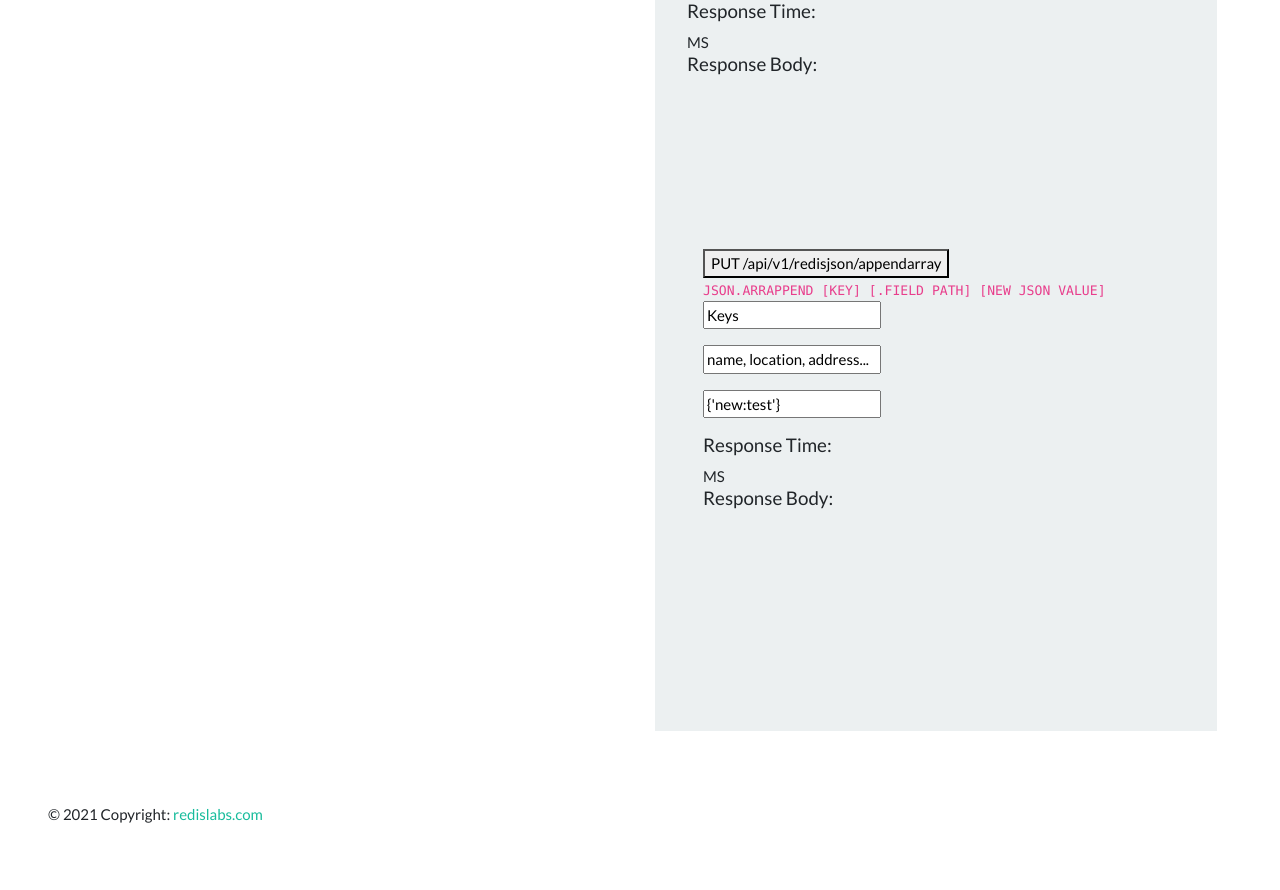
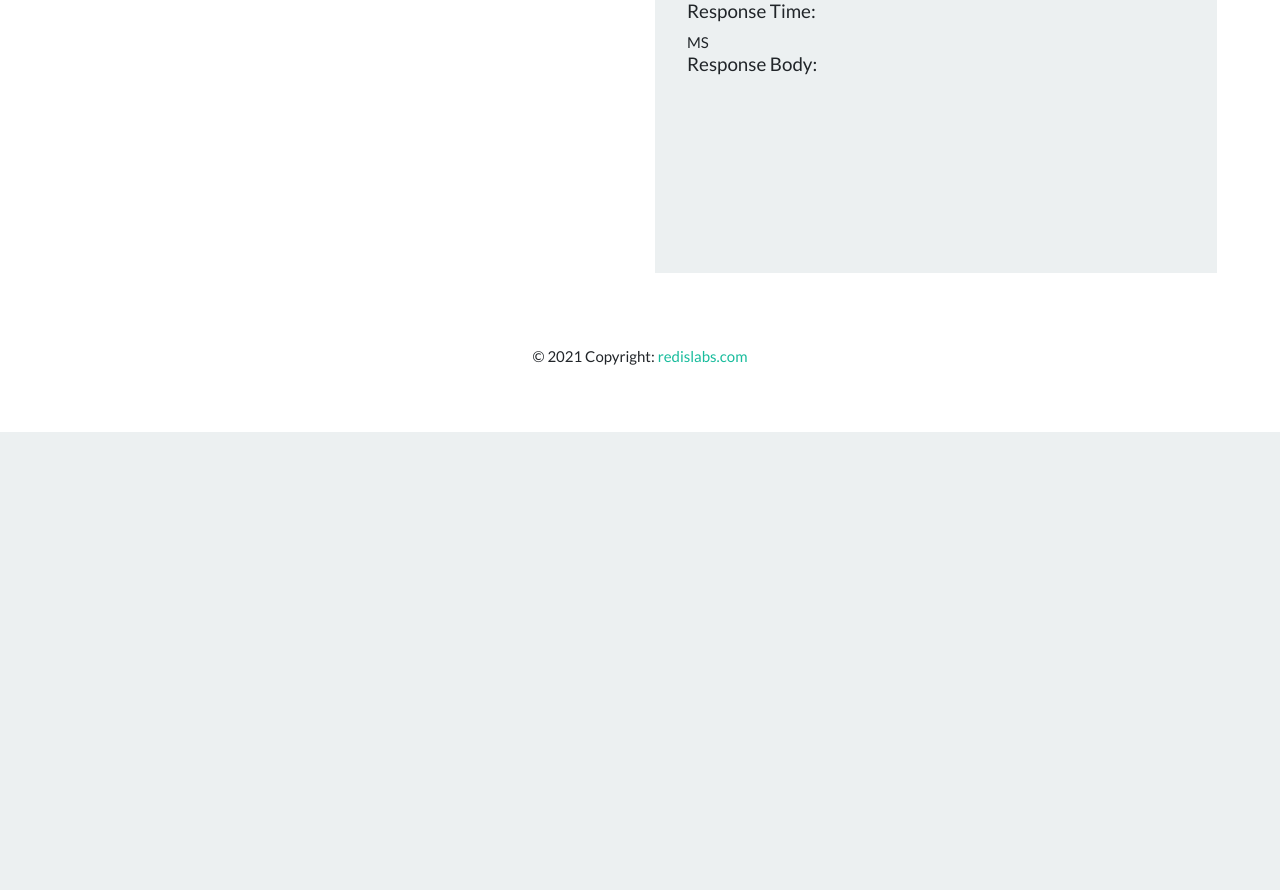
Before and after one commit to shannonwho/redisJSON_loadtesting, a Flask app: page /examples in a window 1280 px wide. Shown: the part 1417-2307 px from the top of the page. After the commit the page ends 1849 px from the top, so only its background shows below. Run offline with Flask 2, Linux system fonts and the light colour scheme; some libraries are stand-ins or nearby versions.

Commit message:
Update README and rearrange testset.

```diff
--- a/demo/templates/examples.html
+++ b/demo/templates/examples.html
@@ -128,27 +128,6 @@
                     <pre id="append-json-response-body" style="width:100%;white-space: pre-wrap;"></pre>
                 </div>
             </div>
-
-            <div class="container-fluid mb-2 mr-2 p-3 bg-light">
-                <button id="array-append-json">PUT /api/v1/redisjson/appendarray</button>
-                <div><code>JSON.ARRAPPEND [KEY] [.FIELD PATH] [NEW JSON VALUE]</code>
-                <div class="input-group mb-3">
-                    <input id="array-append-json-key" value="Keys" />
-                </div>
-                <div class="input-group mb-3">
-                    <input id="array-append-json-field" value="name, location, address..." />
-                </div>
-                <div class="input-group mb-3">
-                    <input id="array-append-json-value" value="{'new:test'}" />
-                </div>
-                <div><h5 class="text-light-50">Response Time:</h5><span id="array-append-json-response-time"></span> MS</div>
-
-                <div id="array-append-json-response-container" class="overflow-auto" style="width:100%;height:12em;">
-                    <h5 class="text-light-50">Response Body:</h5>
-                    <pre id="array-append-json-response-body" style="width:100%;white-space: pre-wrap;"></pre>
-                </div>
-            </div>
-
         </div>
     </div>
 </div>
```
Also changed, not shown: locustfile.py (+8 -7 lines), readme.md.
